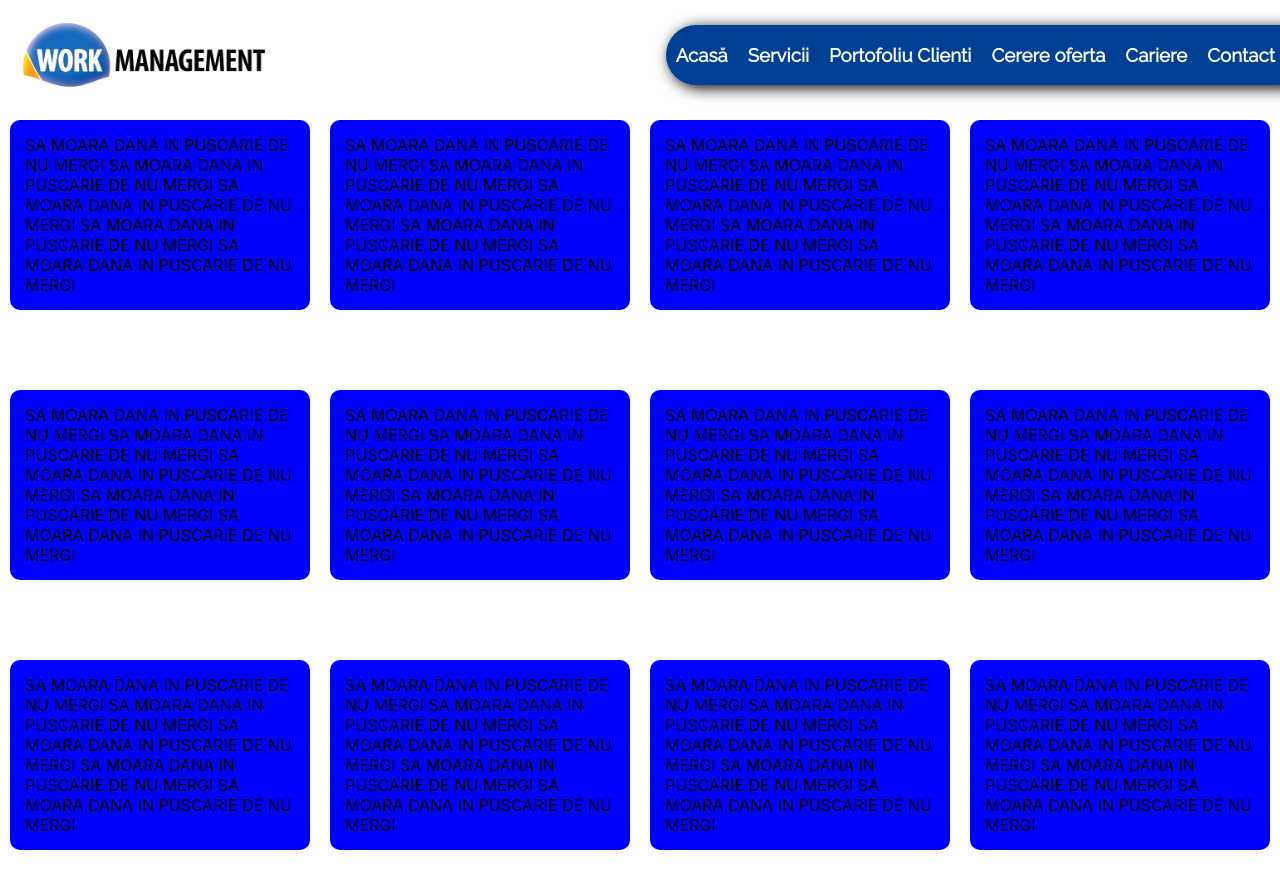
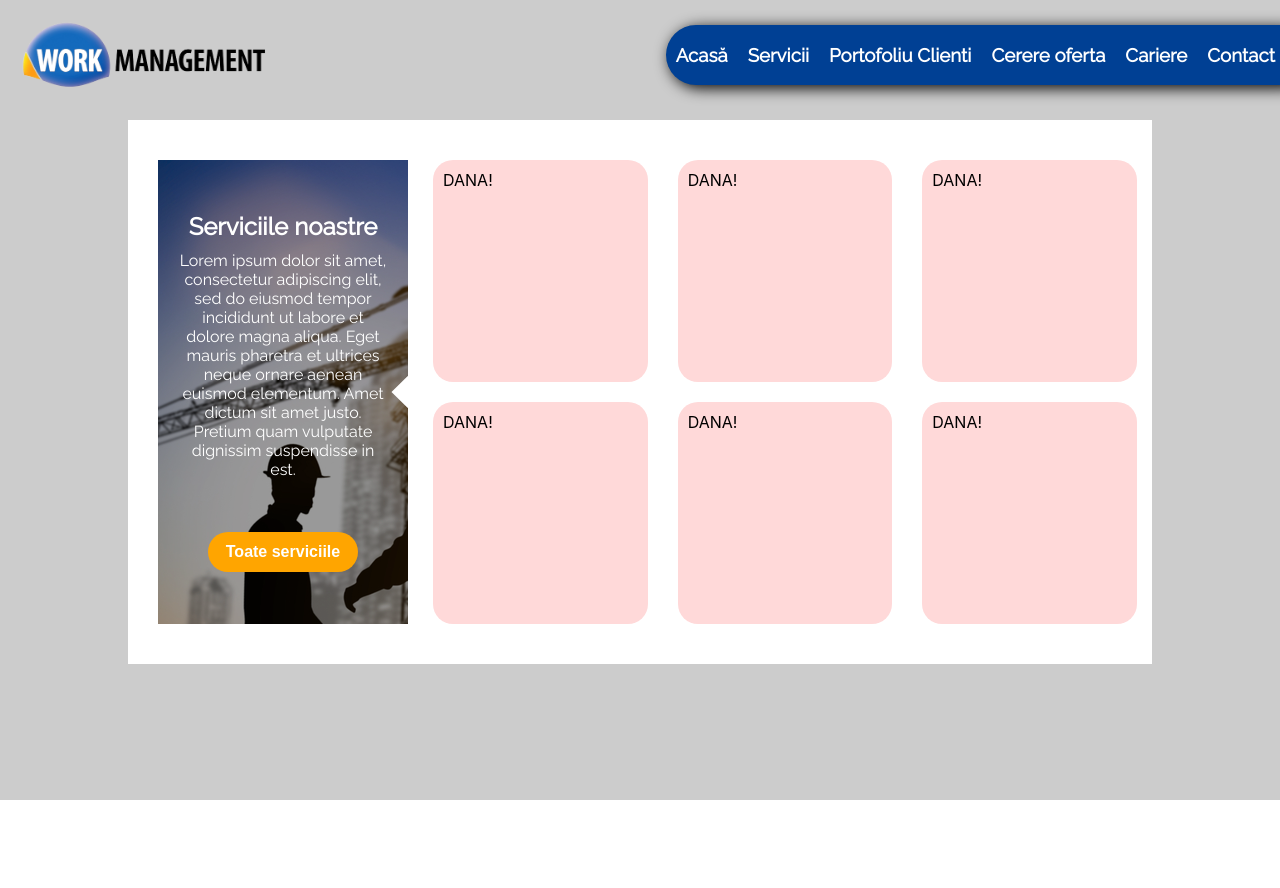
Before and after one commit to bmarcu13/work-management-website, a React (Create React App) app: page /servicii in a window 1280 px wide. Shown: the top 888 px of the page. After the commit the page ends 800 px from the top, so only its background shows below. Built offline with nearby package versions, Linux system fonts and the light colour scheme.

Commit message:
Implemented design intended for mainpage on the services page 😎

```diff
--- a/src/Screens/ServicesPage/ServicesPage.css
+++ b/src/Screens/ServicesPage/ServicesPage.css
@@ -1,46 +1,60 @@
 .services-page-container {
     width: 100%;
+    height: calc(100vh - 120px);
     padding-top: 120px;
+    background-color: rgb(204, 204, 204);
 }
 
-.services-page-container .grid-wrapper {
+.services-page-container .cards-container {
+    display: flex;
+    flex-direction: row;
+    height: 80%;
+    max-height: 700px;
+    max-width: 1100px;
+    width: 80%;
+    background-color: white;
+    margin: auto;
+}
+
+.cards-container .title-section {
+    position: relative;
+    display: flex;
+    flex-direction: column;
+    width: 250px;
+    background-image: url("../../img/landing-page-services-divider-photo.jpg");
+    background-position-x: -100px;
+    overflow: hidden;
+    margin: 40px 10px 40px 30px;
+}
+
+.cards-container .title-section:before {
+    content: "";
+    position: absolute;
+    top: 0;
+    width: 100%;
+    height: 100%;
+    background-color: black;
+    opacity: 0.4;
+}
+
+.cards-container .title-section * {
+    position: relative;
+}
+
+.cards-container .card-section {
+    flex: 2;
     display: grid;
-    grid-template-columns: repeat(4, auto);
-    grid-auto-rows: 1fr;
-    width: fit-content;
-    margin: auto;
-    column-gap: 20px;
+    grid-template-columns: repeat(3, 1fr);
+    margin-top: 40px;
+    margin-bottom: 40px;
     row-gap: 20px;
 }
 
-.services-page-container .grid-element-wrapper {
-    max-width: 300px;
-    min-height: 250px;
+.card-section .card-wrapper {
+    display: flex;
+    flex-direction: column;
+    background-color: rgb(255, 217, 217);
+    margin: 0px 15px;
+    border-radius: 20px;
+    padding: 10px;
 }
-
-.services-page-container .card-container {
-    background-color: blue;
-    border-radius: 10px;
-    max-width: 270px;
-    padding: 15px 15px;
-}
-
-.services-page-container .dropdown {
-    position: absolute;
-    left: 0px;
-    margin: 0px 30px;
-    width: calc(100vw - 60px);
-    height: 0px;
-    background-color: blue;
-    opacity: 0;
-    transition: 0.2s;
-}
-
-.services-page-container .dropdown-arrow {
-    position: relative;
-    left: 0px;
-    margin-bottom: -24px;
-    transition: 0.1s;
-    height: 0px;
-    opacity: 0;
-}
--- a/src/Screens/ServicesPage/ServicesPage.js
+++ b/src/Screens/ServicesPage/ServicesPage.js
@@ -11,65 +11,79 @@ import { TiArrowSortedUp } from "react-icons/ti";
 
 let menuItems = [].concat(dropdownItemsLeft).concat(dropdownItemsRight);
 
-const showDropdown = (index) => {
-    const id = "gridItem" + index;
-
-    const clickeditem = document.getElementById(id);
-    const boundingRect = clickeditem.getBoundingClientRect();
-
-    const arrow = clickeditem.children[1];
-    const dropdown = clickeditem.children[2];
-
-    if (dropdown.style.height == "0px") {
-        console.log("O IUBESC PE DANA");
-
-        arrow.style.height = "50px";
-        dropdown.style.height = "200px";
-        dropdown.style.opacity = "1";
-        arrow.style.opacity = "1";
-    } else {
-        dropdown.style.height = "0px";
-        arrow.style.opacity = "0";
-        dropdown.style.opacity = "0";
-        arrow.style.left = Math.abs(boundingRect.width / 2 - 25) + "px";
-        dropdown.style.height = "0px";
-    }
-
-    console.log(dropdown);
-};
-
 export default function ServicesPage() {
     return (
         <div className="services-page-container">
-            <div className="grid-wrapper">
-                <GridItems></GridItems>
+            <div className="cards-container">
+                <div className="title-section">
+                    <TiArrowSortedUp
+                        color={"white"}
+                        size={60}
+                        style={{
+                            position: "absolute",
+                            right: -26,
+                            transform: "rotate(-90deg)",
+                            top: "calc(50% - 30px)",
+                        }}
+                    ></TiArrowSortedUp>
+                    <div
+                        style={{
+                            display: "flex",
+                            flexDirection: "column",
+                            margin: "auto",
+                        }}
+                    >
+                        <h2 style={{ color: "white", margin: "auto" }}>
+                            Serviciile noastre
+                        </h2>
+                        <p
+                            style={{
+                                color: "white",
+                                margin: "10px 20px auto",
+                                textAlign: "center",
+                            }}
+                        >
+                            Lorem ipsum dolor sit amet, consectetur adipiscing
+                            elit, sed do eiusmod tempor incididunt ut labore et
+                            dolore magna aliqua. Eget mauris pharetra et
+                            ultrices neque ornare aenean euismod elementum. Amet
+                            dictum sit amet justo. Pretium quam vulputate
+                            dignissim suspendisse in est.
+                        </p>
+                    </div>
+                    <button
+                        style={{
+                            marginBottom: "auto",
+                            width: "150px",
+                            height: "40px",
+                            backgroundColor: "orange",
+                            border: "none",
+                            borderRadius: "20px",
+                            fontSize: "16px",
+                            fontWeight: "bold",
+                            color: "white",
+                            marginLeft: "auto",
+                            marginRight: "auto",
+                        }}
+                    >
+                        Toate serviciile
+                    </button>
+                </div>
+
+                <div className="card-section">
+                    <CardGrid></CardGrid>
+                </div>
             </div>
         </div>
     );
 }
 
-const GridItems = () => {
-    return menuItems.map((item, index) => {
-        return <ListItem itemData={item} index={index}></ListItem>;
+const CardGrid = () => {
+    return dropdownItemsLeft.map((data, index) => {
+        return <Card cardData={data}></Card>;
     });
 };
 
-const ListItem = ({ itemData, index }) => {
-    const id = "gridItem" + index;
-
-    return (
-        <div id={id} className="grid-element-wrapper">
-            <div
-                style={{ width: "100%" }}
-                onClick={() => showDropdown(index)}
-                className="card-container"
-            >
-                SA MOARA DANA IN PUSCARIE DE NU MERGI SA MOARA DANA IN PUSCARIE
-                DE NU MERGI SA MOARA DANA IN PUSCARIE DE NU MERGI SA MOARA DANA
-                IN PUSCARIE DE NU MERGI SA MOARA DANA IN PUSCARIE DE NU MERGI
-            </div>
-            <TiArrowSortedUp className="dropdown-arrow" size={50} />
-            <div className="dropdown"></div>
-        </div>
-    );
+const Card = ({ cardData }) => {
+    return <div className="card-wrapper">DANA!</div>;
 };
```
